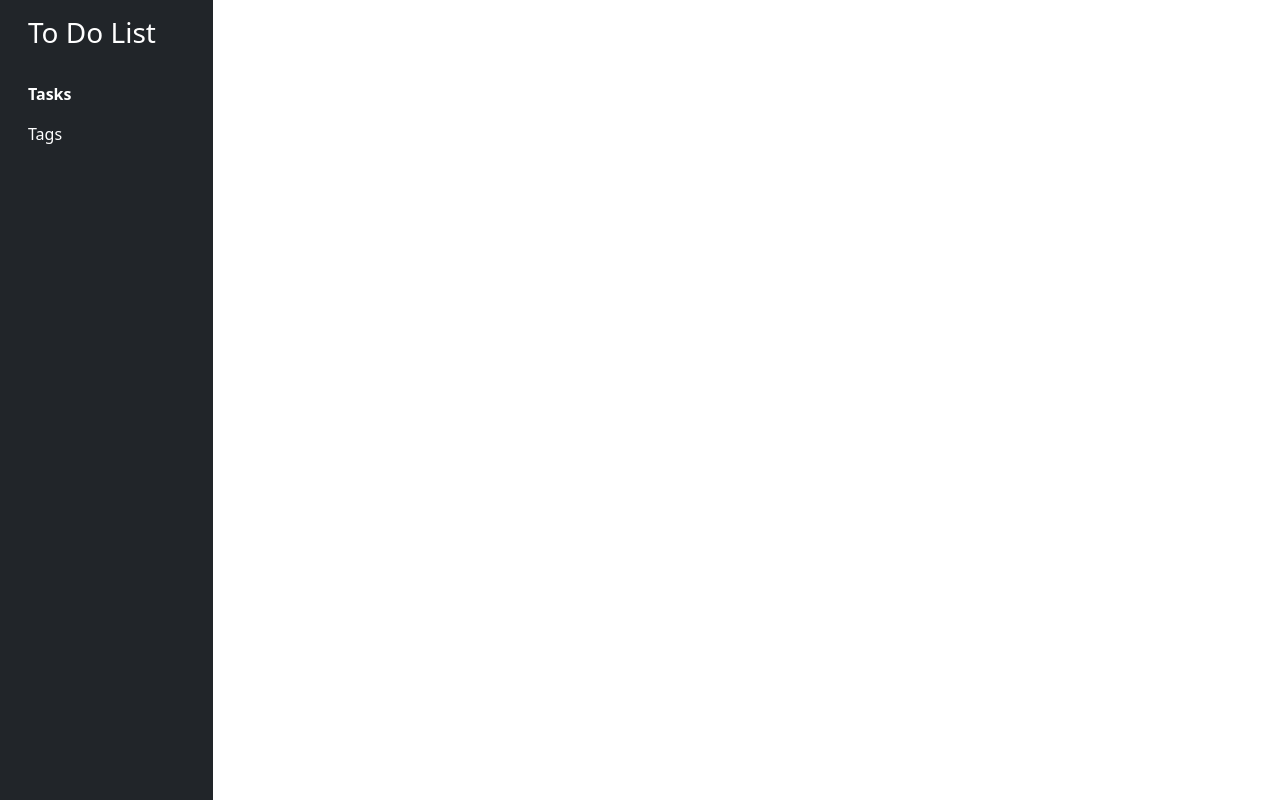
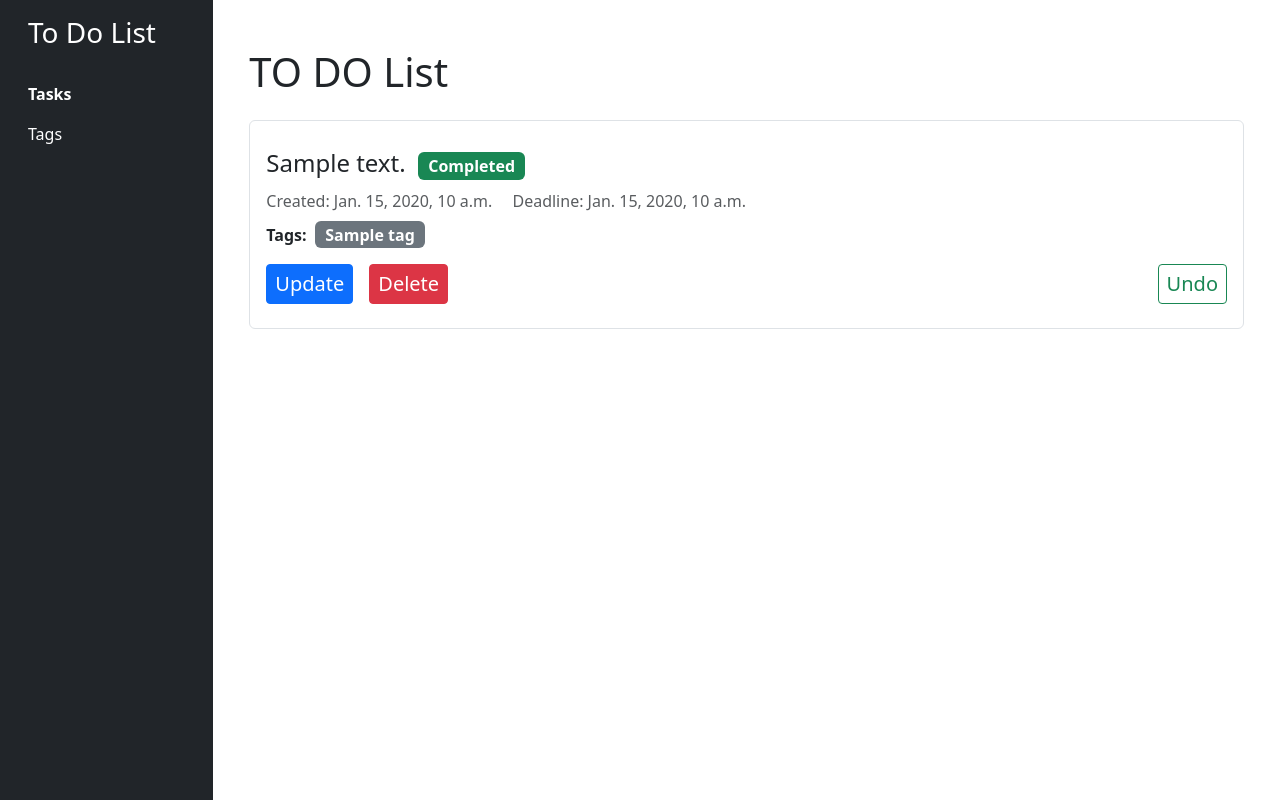
Before and after one commit to omerlenko/todo-list, a Django app: page / in a window 1280 px wide. Run offline with Django 5.2, Linux system fonts and the light colour scheme; tables that the repository leaves empty hold one stand-in row (values such as "Sample post").

Commit message:
update homepage task list layout, add buttons

```diff
--- a/templates/todo_app/homepage.html
+++ b/templates/todo_app/homepage.html
@@ -1 +1,56 @@
 {% extends "base.html" %}
+
+{% block content %}
+<div class="container mt-5">
+  <h1 class="mb-4 fs-1">TO DO List</h1>
+  <ul class="list-group">
+    {% for task in tasks %}
+    <li class="list-group-item py-4">
+
+      <div class="d-flex justify-content-between align-items-center">
+        <div>
+          <a href="#" class="text-decoration-none text-dark fs-4">{{ task.content }}</a>
+          <span class="badge {% if task.is_completed %}bg-success{% else %}bg-warning text-dark{% endif %} ms-2 fs-6">
+            {% if task.is_completed %}Completed{% else %}Not Completed{% endif %}
+          </span>
+        </div>
+      </div>
+
+
+      <div class="mt-2">
+        <small class="text-muted fs-6">Created: {{ task.datetime }}</small>
+        <span class="text-muted fs-6 ms-3">
+          Deadline: {% if task.deadline %}{{ task.deadline }}{% else %}No Deadline{% endif %}
+        </span>
+      </div>
+
+
+      <div class="mt-2">
+        <strong class="fs-6">Tags:</strong>
+        {% for tag in task.tags.all %}
+          <span class="badge bg-secondary fs-6 ms-1">{{ tag }}</span>
+        {% endfor %}
+      </div>
+
+
+      <div class="mt-3">
+        <div class="d-flex gap-3">
+          <a href="#" class="btn btn-primary btn-sm fs-5">Update</a>
+          <a href="#" class="btn btn-danger btn-sm me-auto fs-5">Delete</a>
+
+          <form method="post" action="{% url "todo_app:task-complete" pk=task.id %}" class="">
+            {% csrf_token %}
+            {% if task.is_completed %}
+              <button type="submit" class="btn btn-outline-success fs-5 btn-sm">Undo</button>
+            {% else %}
+              <button type="submit" class="btn btn-success fs-5 btn-sm">Complete</button>
+            {% endif %}
+          </form>
+
+        </div>
+      </div>
+    </li>
+    {% endfor %}
+  </ul>
+</div>
+{% endblock %}
```
